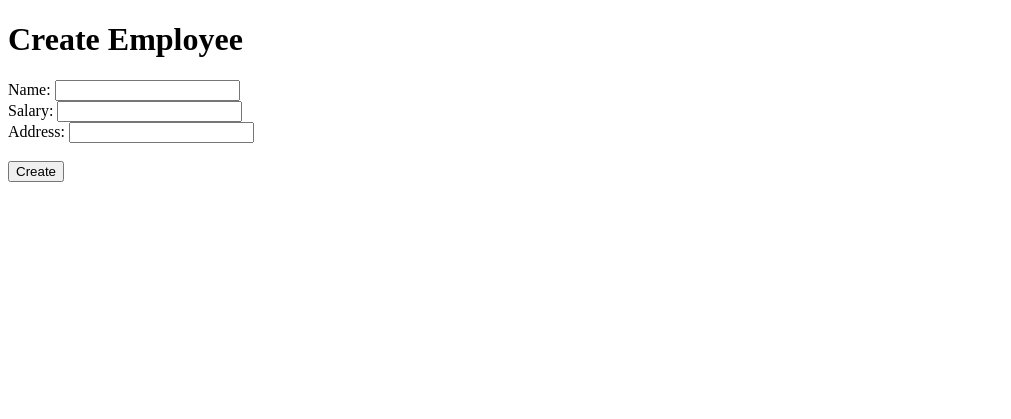
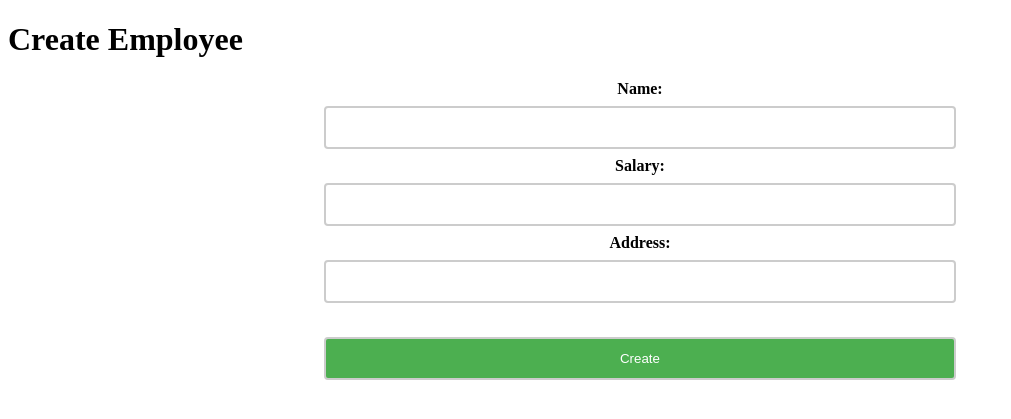
Before and after one commit to QTanweer/Employees-CRUD, a Flask app: page /create in a window 1280 px wide. Shown: the top 419 px of the page, without its empty margins (0-1011 px from the left). Run offline with Flask 2, Linux system fonts and the light colour scheme.

Commit message:
added css to html files

```diff
--- a/templates/create.html
+++ b/templates/create.html
@@ -2,6 +2,33 @@
 <html>
 <head>
     <title>Create Employee</title>
+    <style>
+        /* Add some basic CSS styles */
+        form {
+            width: 50%;
+            margin: 0 auto;
+            text-align: center;
+        }
+        label {
+            width: 100%;
+            text-align: left;
+            margin-bottom: 8px;
+            font-weight: bold;
+        }
+        input[type="text"], input[type="submit"] {
+            width: 100%;
+            padding: 12px 20px;
+            margin: 8px 0;
+            box-sizing: border-box;
+            border: 2px solid #ccc;
+            border-radius: 4px;
+        }
+        input[type="submit"] {
+            background-color: #4CAF50;
+            color: white;
+            cursor: pointer;
+        }
+    </style>
 </head>
 <body>
     <h1>Create Employee</h1>
```
Also changed, not shown: templates/delete.html (+29 -0 lines), templates/home.html (+17 -1 lines), templates/read.html (+14 -0 lines), templates/update.html (+27 -1 lines).
